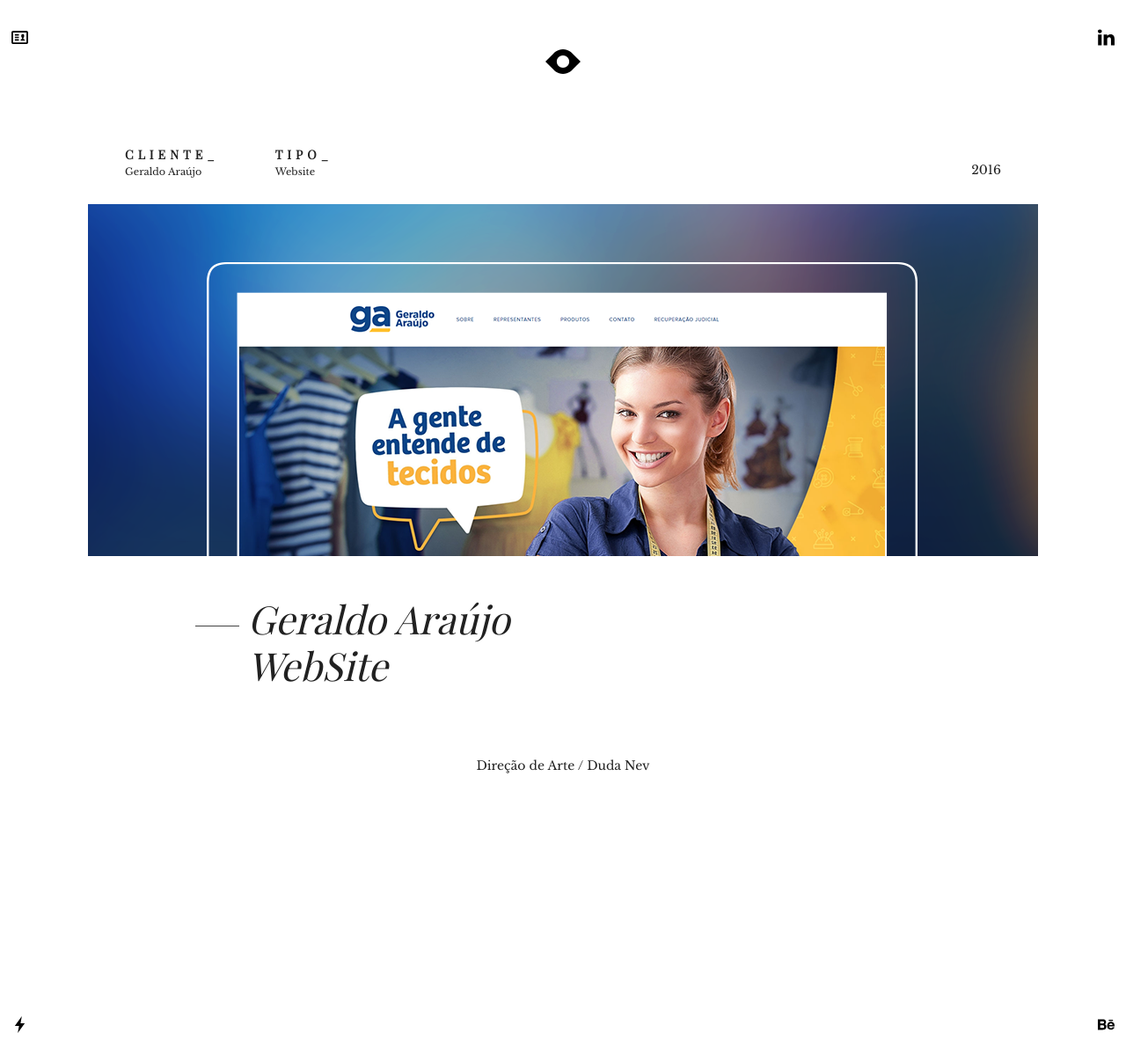
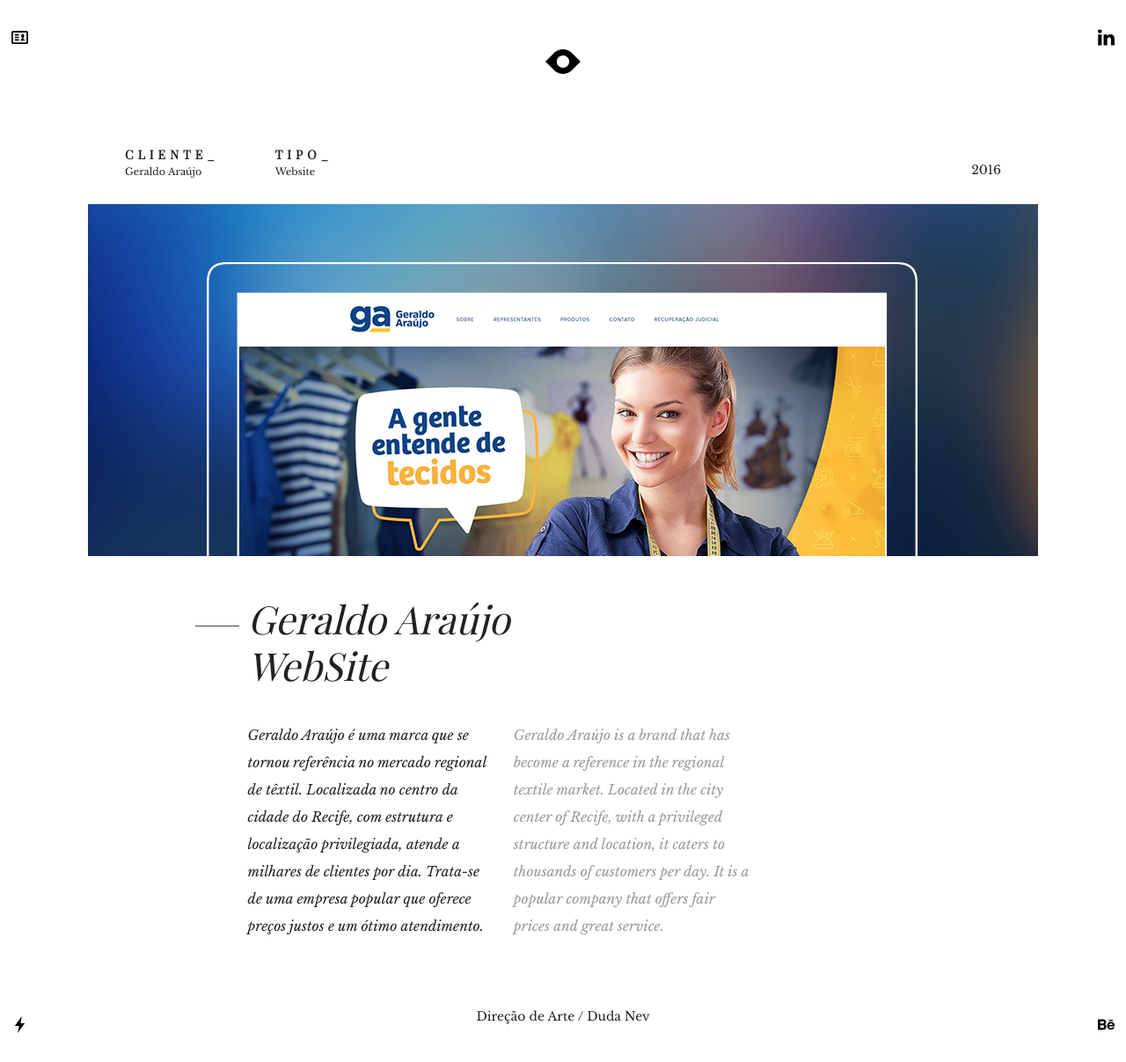
Before and after one commit to dudanev/dudanev.github.io, a Jekyll site: the page built from _posts/2017-09-05-geraldo-araujo-website.markdown, in a window 1280 px wide. Shown: the whole page at 88% size. Built offline with Jekyll 4.4.1, drawn with Linux system fonts in a browser that asks for light colours; some web fonts are replaced.

Commit message:
Updated Geraldo Araujo Website

```diff
--- a/_posts/2017-09-05-geraldo-araujo-website.markdown
+++ b/_posts/2017-09-05-geraldo-araujo-website.markdown
@@ -12,4 +12,6 @@ is_on: true
 credits_text: Direção de Arte / Duda Nev
 ---
 
-coluna_um!
+coluna_um!Geraldo Araújo é uma marca que se tornou referência no mercado regional de têxtil. Localizada no centro da cidade do Recife, com estrutura e localização privilegiada, atende a milhares de clientes por dia. Trata-se de uma empresa popular que oferece preços justos e um ótimo atendimento.
+
+coluna_dois!Geraldo Araújo is a brand that has become a reference in the regional textile market. Located in the city center of Recife, with a privileged structure and location, it caters to thousands of customers per day. It is a popular company that offers fair prices and great service.
```
